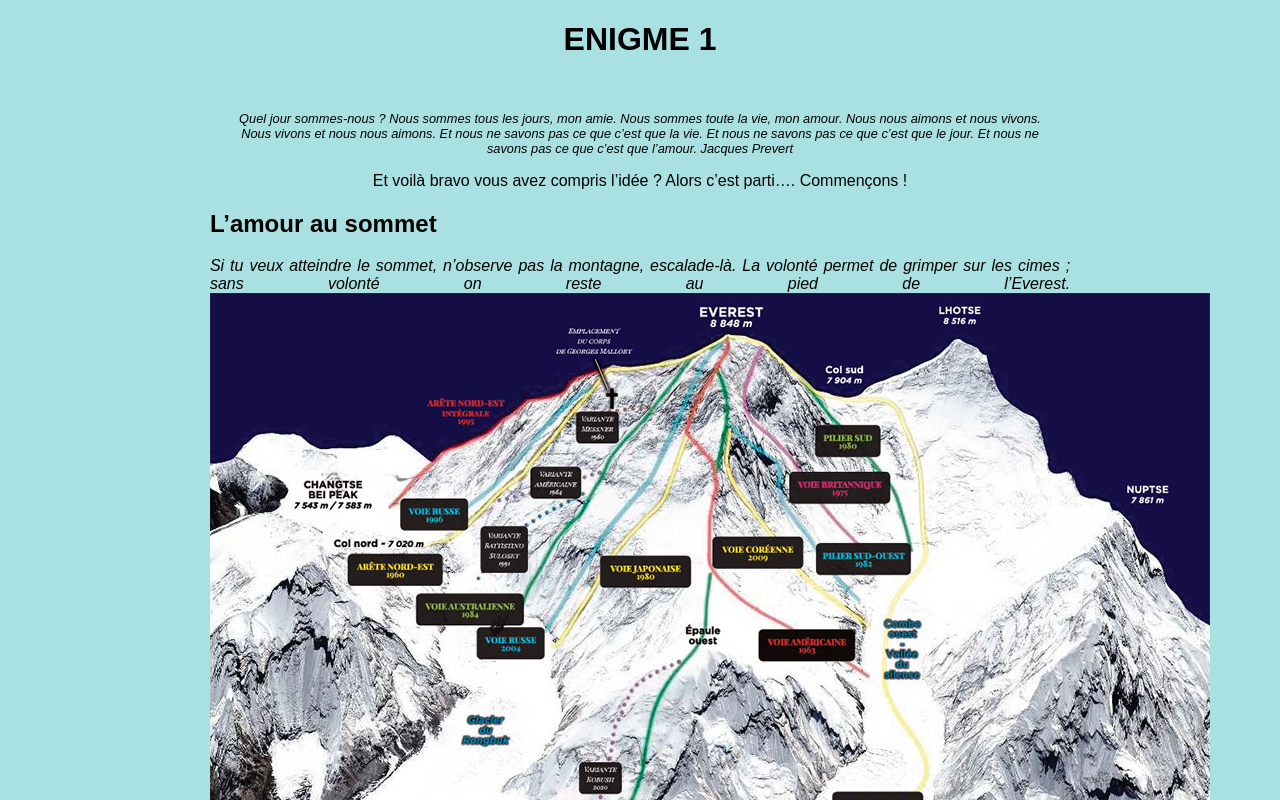
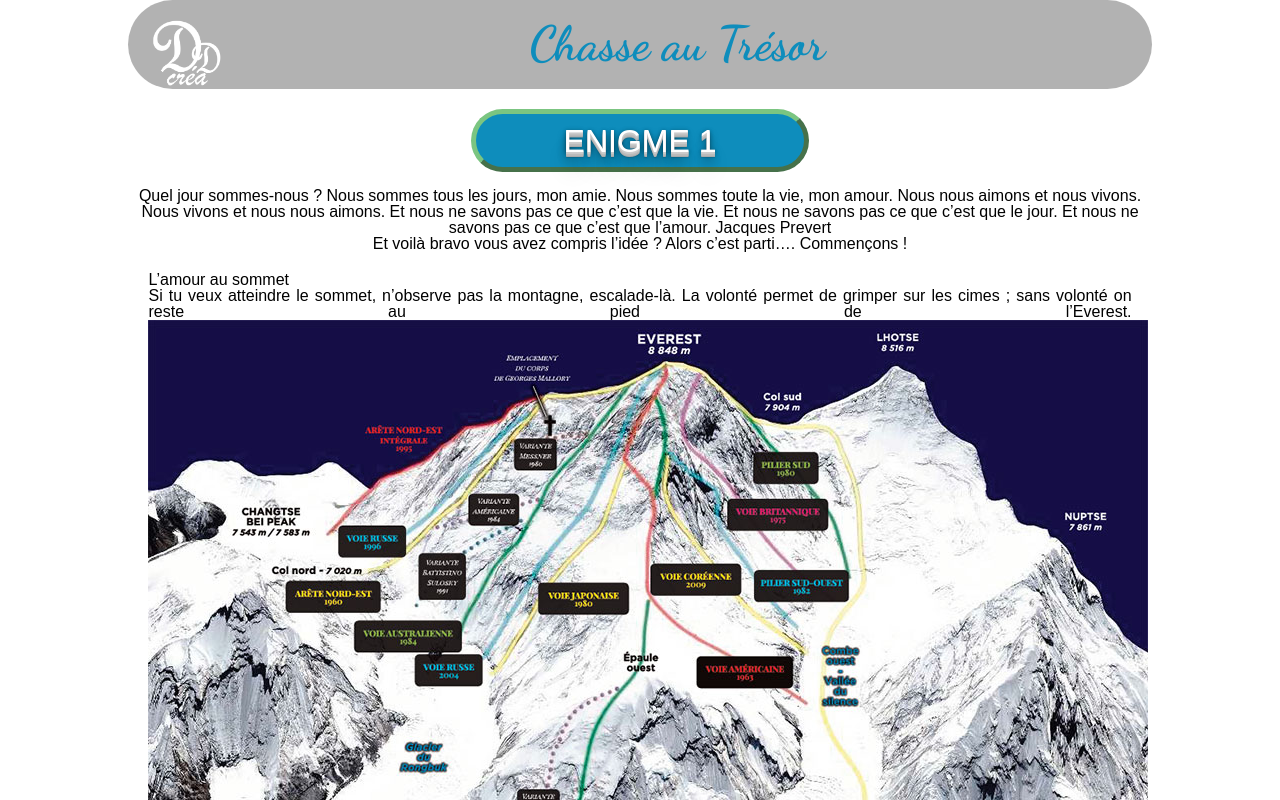
Before and after one commit to ddesert85/ddesert85.github.io, a website: page Jeux_enigmes/html/enigme1_montagne.html in a window 1280 px wide. Shown: the top 800 px of the page. Drawn offline with Linux system fonts and the light colour scheme.

Commit message:
Début CSS + Scripts

```diff
--- a/Jeux_enigmes/css/styles.css
+++ b/Jeux_enigmes/css/styles.css
@@ -1,8 +1,39 @@
+/* Naviguation dans DOM JS */
+.nav {
+    padding: 2%;
+    background-color: rgba(0, 0, 0, 0.3);
+    height: 3em;
+    display: flex;
+    border-radius: 50px;
+}
+
+.nav__link {
+    display:flex;
+    align-items: baseline;
+    justify-content: space-between;
+    text-decoration: none;
+}
+
+.nav__img {
+
+    max-height:150%;
+    filter: invert(100%);
+}
+
+.nav__title {
+
+    margin: auto;
+    text-align: center;
+    font-family: 'Dancing Script', sans-serif;
+    font-size: 3em;
+    color: #0e8dbc;
+}
+
+/* FIn Naviguation dans DOM JS */
 
 .body{
-    width: 70%;
+    width: 80%;
     margin: auto;
-    background-color: rgba(166, 223, 225, 0.96);
     font-family: 'Poppins', sans-serif;
     text-align: justify;
 }
@@ -16,11 +47,25 @@ blockquote{
 
 .body__header {
     text-align: center;
+
+
 }
 
 
 .header__titre {
+    width: 30%;
+    margin: auto;
     text-transform: uppercase;
+    font-size: 2em;
+    margin-top: 2%;
+    padding: 1%;
+    border: 5px rgb(123, 197, 129) outset;
+    border-radius: 50px;
+
+    color: #FFFFFF;
+    background: #0e8dbc;
+    text-shadow: 0 1px 0 #CCCCCC, 0 2px 0 #c9c9c9, 0 3px 0 #bbb, 0 4px 0 #b9b9b9, 0 5px 0 #aaa, 0 6px 1px rgba(0,0,0,.1), 0 0 5px rgba(0,0,0,.1), 0 1px 3px rgba(0,0,0,.3), 0 3px 5px rgba(0,0,0,.2), 0 5px 10px rgba(0,0,0,.25), 0 10px 10px rgba(0,0,0,.2), 0 20px 20px rgba(0,0,0,.15);
+    color: #FFFFFF;
 }
 
 
--- a/Jeux_enigmes/html/enigme1.html
+++ b/Jeux_enigmes/html/enigme1_montagne.html
@@ -3,29 +3,21 @@
     <head>
         <meta charset="UTF-8">
         <meta name="viewport" content="width=device-width, initial-scale=1.0">
-        <title>Enigme 1</title>
+        <title>Chasse au Trésor</title>
+        <link rel="icon" type="image/png" sizes="32x32" href="../../favicon-32x32.png">
+        <link rel="icon" type="image/png" sizes="96x96" href="../../favicon-96x96.png">
+        <link rel="icon" type="image/png" sizes="16x16" href="../../favicon-16x16.png">
         <link rel="stylesheet" href="../css/styles.css">
-        <!-- <link rel="stylesheet" href="../css/reset.css"> -->
-        <script>
-            window.addEventListener("load", function () {
-                const reponse = document.getElementById("reponse");
-                const pageSuivante = document.getElementById("pageSuivante")
-                const submit = document.getElementById("submit").addEventListener("click", function (e)
-                  {
-                      e.preventDefault();
-                      if (reponse.value.toLowerCase().replace(/ /g,'') !== "884800")
-                        {
-                            return alert(`Mauvaise réponse ! Quelle est la hauteur de l'Everest en cm ? `)
-                        }
+        <link rel="stylesheet" href="../css/reset.css">
+        <link rel="preconnect" href="https://fonts.googleapis.com">
+        <link rel="preconnect" href="https://fonts.gstatic.com" crossorigin>
+        <link href="https://fonts.googleapis.com/css2?family=Dancing+Script:wght@700&display=swap" rel="stylesheet">
+    </head>
 
-                          pageSuivante.classList.remove("main__section--cachee")
-                  });
-            });
-          </script>
-    </head>
+
     <body class="body">
-        <header class="body__header">
-            <h1 class="header__titre">Enigme 1</h1>
+        <header class="body__header" id="header">
+            <h2 class="header__titre">Enigme 1</h2>
             <img class= "header__image" src="" alt="">
             <blockquote class="header__blockquote">
                 Quel jour sommes-nous ? Nous sommes tous les jours, mon amie. Nous sommes toute la vie, mon amour. Nous nous aimons et nous vivons. Nous vivons et nous nous aimons. Et nous ne savons pas ce que c’est que la vie. Et nous ne savons pas ce que c’est que le jour. Et nous ne savons pas ce que c’est que l’amour.
@@ -36,12 +28,12 @@
 
         <main class="body__main">
             <aside class="main__aside">
-                <h2 class="main__titre">L’amour au sommet</h2>
+                <h3 class="main__titre">L’amour au sommet</h3>
                 <cite>Si tu veux atteindre le sommet, n’observe pas la montagne, escalade-là. La volonté permet de grimper sur les cimes ; sans volonté on reste au pied de l’Everest.</cite>
                 <img src="../images/everest.jpg" alt="everest">
             </aside>
             <section>
-                <h2 class="main__titre">Enigme 2 : Quelle est la hauteur de l'Everest ?</h2><!-- 884800cm -->
+                <h3 class="main__titre">Enigme 2 : Quelle est la hauteur de l'Everest ?</h3>
                 <input id ="reponse" type="text" placeholder="Votre réponse"/>
                 <button id ="submit"type="submit" value="">OK</button>
             </section>
@@ -50,6 +42,25 @@
             </section>
         </main>
 
+        <script>
+          window.addEventListener("load", function () {
+              const reponse = document.getElementById("reponse");
+              const pageSuivante = document.getElementById("pageSuivante")
+              const submit = document.getElementById("submit").addEventListener("click", function (e)
+                {
+                    e.preventDefault();
+                    if (reponse.value.toLowerCase().replace(/ /g,'') !== "884800")
+                      {
+                          return alert(`Mauvaise réponse ! Quelle est la hauteur de l'Everest en cm ? `)
+                      }
+
+                        pageSuivante.classList.remove("main__section--cachee")
+                });
+          });
+        </script>
+
+        <script src = "../js/index.js"></script>
+
         <footer>
 
         </footer>
--- /dev/null
+++ b/Jeux_enigmes/js/index.js
@@ -0,0 +1,31 @@
+const nav = document.createElement("nav");
+const header = document.getElementById("header");
+const a = document.createElement("a");
+const img = document.createElement("img");
+const h1 = document.createElement("h1");
+
+
+header.prepend(nav);
+nav.classList.add("nav");
+
+nav.appendChild(a).classList.add("nav__link");
+nav.appendChild(h1).classList.add("nav__title");
+
+
+a.appendChild(img).classList.add("nav__img");
+a.setAttribute("href", "enigme0 _accueil.html");
+img.setAttribute("src", "../images/Logo.png");
+img.setAttribute("alt", "Logo");
+h1.textContent = "Chasse au Trésor";
+
+
+
+
+
+// <nav class="nav">
+//    <a href="enigme0 _accueil.html" class="nav__link">
+//        <img class = "nav__img" src="../images/Logo.png" alt="Logo">
+//    </a>
+//    <h1 class="nav__title">Chasse au Trésor</h1>
+
+// </nav>
```
Also changed, not shown: Jeux_enigmes/html/enigme0 _accueil.html (renamed from Jeux_enigmes/html/enigme0.html, +42 -23 lines), Jeux_enigmes/js/scripts1.js (deleted, +0 -20 lines), index.html (+5 -1 lines), Jeux_enigmes/images/Logo.png (added), favicon-16x16.png (added), favicon-32x32.png (added), favicon-96x96.png (added).
